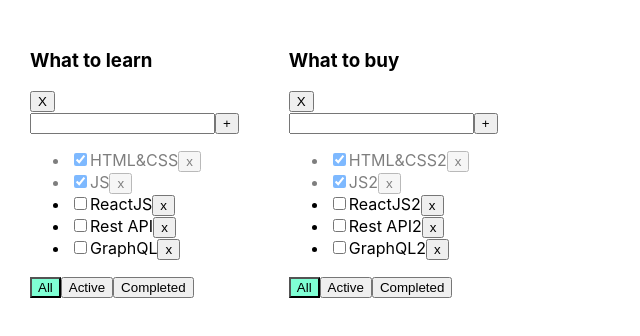
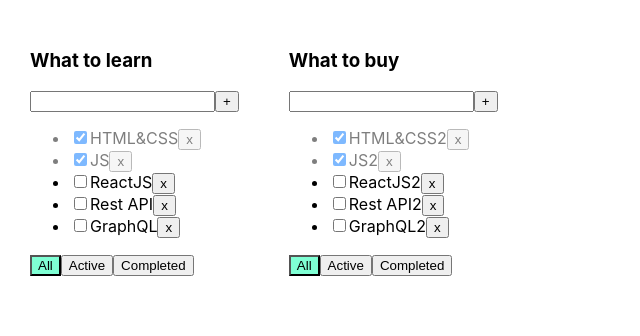
Before and after one commit to Artemy87/TodoList, a React (Create React App) app: page / in a window 1280 px wide. Shown: the top 336 px of the page, without its empty margins (0-640 px from the left). Built offline with nearby package versions, Linux system fonts and the light colour scheme.

Commit message:
destructuring state

```diff
--- a/src/App.tsx
+++ b/src/App.tsx
@@ -1,54 +1,34 @@
 import React, {useState} from 'react';
 import './App.css';
-import {TaskType, Todolist} from './Todolist';
+import {Todolist} from './Todolist';
 import {v1} from 'uuid';
 
 export type FilterValuesType = "all" | "active" | "completed";
 
-type TodolistsType = {
-    id: string,
+export type todolistsType = {
+    id: string
     title: string
     filter: FilterValuesType
 }
 
-type TasksType = {
-    [key: string]: TaskType[]
-}
+function App() {
+    let todolistID1 = v1();
+    let todolistID2 = v1();
 
-function App() {
-    //
-    // let[ todolists, setTodolists ] = useState<Array<todolistsType>>([
-    //     {id:v1(),title:'What to learn',filter:'all'},
-    //     {id:v1(),title:'What to buy',filter:'active'},
-    // ])
-    //
-    // let [tasks, setTasks] = useState([
-    //     {id: v1(), title: "HTML&CSS", isDone: true},
-    //     {id: v1(), title: "JS", isDone: true},
-    //     {id: v1(), title: "ReactJS", isDone: false},
-    //     {id: v1(), title: "Rest API", isDone: false},
-    //     {id: v1(), title: "GraphQL", isDone: false},
-    // ]);
-    //
-    // // let [filter, setFilter] = useState<FilterValuesType>("all");
-
-    let todolistID1=v1();
-    let todolistID2=v1();
-
-    let [todolists, setTodolists] = useState<Array<TodolistsType>>([
+    let [todolists, setTodolists] = useState<Array<todolistsType>>([
         {id: todolistID1, title: 'What to learn', filter: 'all'},
         {id: todolistID2, title: 'What to buy', filter: 'all'},
     ])
 
-    let [tasks, setTasks] = useState<TasksType>({
-        [todolistID1]:[
+    let [tasks, setTasks] = useState({
+        [todolistID1]: [
             {id: v1(), title: "HTML&CSS", isDone: true},
             {id: v1(), title: "JS", isDone: true},
             {id: v1(), title: "ReactJS", isDone: false},
             {id: v1(), title: "Rest API", isDone: false},
             {id: v1(), title: "GraphQL", isDone: false},
         ],
-        [todolistID2]:[
+        [todolistID2]: [
             {id: v1(), title: "HTML&CSS2", isDone: true},
             {id: v1(), title: "JS2", isDone: true},
             {id: v1(), title: "ReactJS2", isDone: false},
@@ -57,54 +37,50 @@
         ]
     });
 
-    const removeTodolist = (todolistID:string) => {
-        setTodolists(todolists.filter(el => el.id !== todolistID))
-        delete tasks[todolistID]
-    }
-
-    function removeTask(todolistID:string, id: string) {
+    function removeTask(todolistID: string, id: string) {
         setTasks(
             {
                 ...tasks,
-                [todolistID]: tasks[todolistID].filter(el => el.id !== todolistID)
-            } )
-    }
-
-    function addTask(todolistID:string ,title: string) {
-        let task = {id: v1(), title: title, isDone: false};
-
-        setTasks(
-            {
-                ...tasks,
-                [todolistID]: [task, ...tasks[todolistID]]
+                [todolistID]: tasks[todolistID].filter(tl => tl.id !== id)
             }
         )
     }
 
-    function changeStatus(todolistID:string, taskId: string, isDoneValue: boolean) {
-        setTasks({
+    function addTask(todolistID: string, title: string) {
+        let newTask = {id: v1(), title, isDone: false};
+        setTasks(
+            {
                 ...tasks,
-                [todolistID]: tasks[todolistID].map(el => el.id ===taskId ? {...el, isDone: isDoneValue} : el)
+                [todolistID]: [newTask, ...tasks[todolistID]]
             }
         )
     }
 
-    function changeFilter(todoListID: string, value: FilterValuesType) {
-        setTodolists(todolists.map(el => el.id === todoListID ? {...el, filter:value} : el))
+    function changeStatus(todolistID: string, taskId: string, isDone: boolean) {
+        setTasks(
+            {
+                ...tasks,
+                [todolistID]: tasks[todolistID].map(tl => tl.id === taskId ? {...tl, isDone} : tl)
+            }
+        )
+    }
+
+    function changeFilter(todolistID: string, value: FilterValuesType) {
+        setTodolists(
+            todolists.map(tl => tl.id === todolistID ? {...tl, filter: value} : tl)
+        )
     }
 
     return (
         <div className="App">
-            {
-                todolists.map(tl => {
+
+            {todolists.map(tl => {
                 let tasksForTodolist = tasks[tl.id];
                 tl.filter === "active" && (tasksForTodolist = tasks[tl.id].filter(t => !t.isDone))
                 tl.filter === "completed" && (tasksForTodolist = tasks[tl.id].filter(t => t.isDone))
 
-                    return (
-                        <Todolist
-                            key={tl.id}
-                            todoListID={tl.id}
+                return <Todolist key={tl.id}
+                                 todolistID={tl.id}
                                  title={tl.title}
                                  tasks={tasksForTodolist}
                                  removeTask={removeTask}
@@ -112,11 +88,8 @@
                                  addTask={addTask}
                                  changeTaskStatus={changeStatus}
                                  filter={tl.filter}
-                            removeTodolist={removeTodolist}
                 />
-                    )
-                })
-            }
+            })}
         </div>
     );
 }
--- a/src/TodoList.tsx
+++ b/src/TodoList.tsx
@@ -1,21 +1,21 @@
 import React, {ChangeEvent, KeyboardEvent, useState} from 'react';
 import {FilterValuesType} from './App';
 
-export type TaskType = {
+type TaskType = {
     id: string
     title: string
     isDone: boolean
 }
+
 type PropsType = {
-    todoListID: string
+    todolistID: string
     title: string
     tasks: Array<TaskType>
     removeTask: (todolistID: string, taskId: string) => void
-    changeFilter: (todoListID: string, value: FilterValuesType) => void
+    changeFilter: (todolistID: string, value: FilterValuesType) => void
     addTask: (todolistID: string, title: string) => void
     changeTaskStatus: (todolistID: string, taskId: string, isDone: boolean) => void
     filter: FilterValuesType
-    removeTodolist: (todoListID: string) => void
 }
 
 export function Todolist(props: PropsType) {
@@ -25,7 +25,7 @@
 
     const addTask = () => {
         if (title.trim() !== "") {
-            props.addTask(props.todoListID, title.trim());
+            props.addTask(props.todolistID, title.trim());
             setTitle("");
         } else {
             setError("Title is required");
@@ -43,19 +43,13 @@
         }
     }
 
-    const removeTodolistHandler = () => {
-        props.removeTodolist(props.todoListID)
-    }
-
-    const onAllClickHandler = () => props.changeFilter(props.todoListID, "all");
-    const onActiveClickHandler = () => props.changeFilter(props.todoListID, "active");
-    const onCompletedClickHandler = () => props.changeFilter(props.todoListID, "completed");
+    const onAllClickHandler = () => props.changeFilter(props.todolistID, "all");
+    const onActiveClickHandler = () => props.changeFilter(props.todolistID, "active");
+    const onCompletedClickHandler = () => props.changeFilter(props.todolistID, "completed");
 
 
-    return (
-        <div>
+    return <div>
         <h3>{props.title}</h3>
-            <button onClick={removeTodolistHandler}>X</button>
         <div>
             <input value={title}
                    onChange={onChangeHandler}
@@ -68,32 +62,38 @@
         <ul>
             {
                 props.tasks.map(t => {
-                        const onClickHandler = () => props.removeTask(props.todoListID, t.id)
+                    const onClickHandler = () => props.removeTask(props.todolistID, t.id)
                     const onChangeHandler = (e: ChangeEvent<HTMLInputElement>) => {
-                            props.changeTaskStatus(props.todoListID, t.id, e.currentTarget.checked);
+                        props.changeTaskStatus(props.todolistID, t.id, e.currentTarget.checked);
                     }
 
-                        return <li key={t.id} className={t.isDone ? "is-done" : ""}>
-                            <input type="checkbox"
+                    return (
+                        <li key={t.id} className={t.isDone ? "is-done" : ""}>
+                            <input
+                                type="checkbox"
                                 onChange={onChangeHandler}
                                 checked={t.isDone}/>
                             <span>{t.title}</span>
-                            <button onClick={onClickHandler}>x</button>
+                            <button
+                                onClick={onClickHandler}>x</button>
                         </li>
+                    )
                 })
             }
         </ul>
         <div>
-                <button className={props.filter === 'all' ? "active-filter" : ""}
+            <button
+                className={props.filter === 'all' ? "active-filter" : ""}
                 onClick={onAllClickHandler}>All
             </button>
-                <button className={props.filter === 'active' ? "active-filter" : ""}
+            <button
+                className={props.filter === 'active' ? "active-filter" : ""}
                 onClick={onActiveClickHandler}>Active
             </button>
-                <button className={props.filter === 'completed' ? "active-filter" : ""}
+            <button
+                className={props.filter === 'completed' ? "active-filter" : ""}
                 onClick={onCompletedClickHandler}>Completed
             </button>
         </div>
     </div>
-    )
 }
```
Lines whose indentation alone changed are shown as unchanged.
